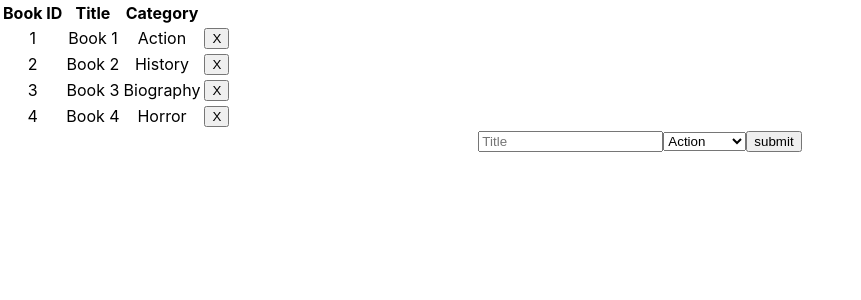
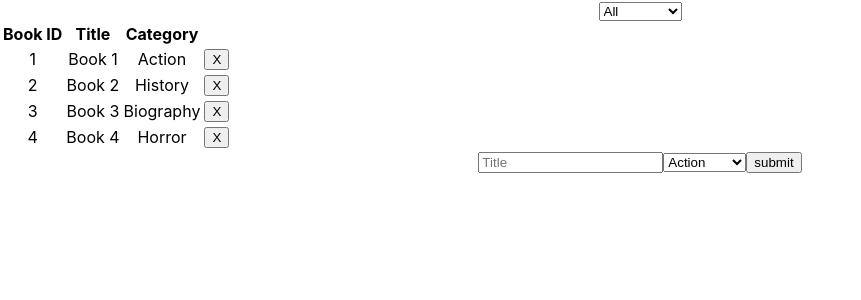
Before and after one commit to arikarim/Book-Store, a React (Create React App) app: page / in a window 1280 px wide. Shown: the top 300 px of the page, without its empty margins (0-861 px from the left). Built offline with nearby package versions, Linux system fonts and the light colour scheme.

Commit message:
Render categoryFilter

```diff
--- a/src/components/categoryFilter.js
+++ b/src/components/categoryFilter.js
@@ -1,18 +1,18 @@
-import React from 'react'
-import PropTypes from 'prop-types'
+import React from 'react';
+// import PropTypes from 'prop-types';
+import { BOOKCATES } from '../containers/ BooksForm';
 
-const categoryFilter = ({filter}) => {
-  return (
-    <select
-      value={filter}>
-      <option value="All">All</option>
-      { categories.map((c) => <option key={c} value={c}>{ c }</option>) }
-    </select>
-  )
-}
+const categoryFilter = ({ filter }) => (
+  <select
+    value={filter}
+  >
+    <option value="All">All</option>
+    { BOOKCATES.map((c) => <option key={c} value={c}>{ c }</option>) }
+  </select>
+);
 
 categoryFilter.propTypes = {
 
-}
+};
 
-export default categoryFilter
+export default categoryFilter;
--- a/src/containers/BookList.js
+++ b/src/containers/BookList.js
@@ -1,11 +1,13 @@
 import PropTypes from 'prop-types';
 import { connect } from 'react-redux';
 import { bindActionCreators } from 'redux';
+import CategoryFilter from '../components/categoryFilter';
 import Book from '../components/Book';
 import { removeBook } from '../actions';
 
 const BookList = ({ books, removeBook }) => (
   <div>
+    <CategoryFilter />
     <table>
       <thead>
         <tr>
```
